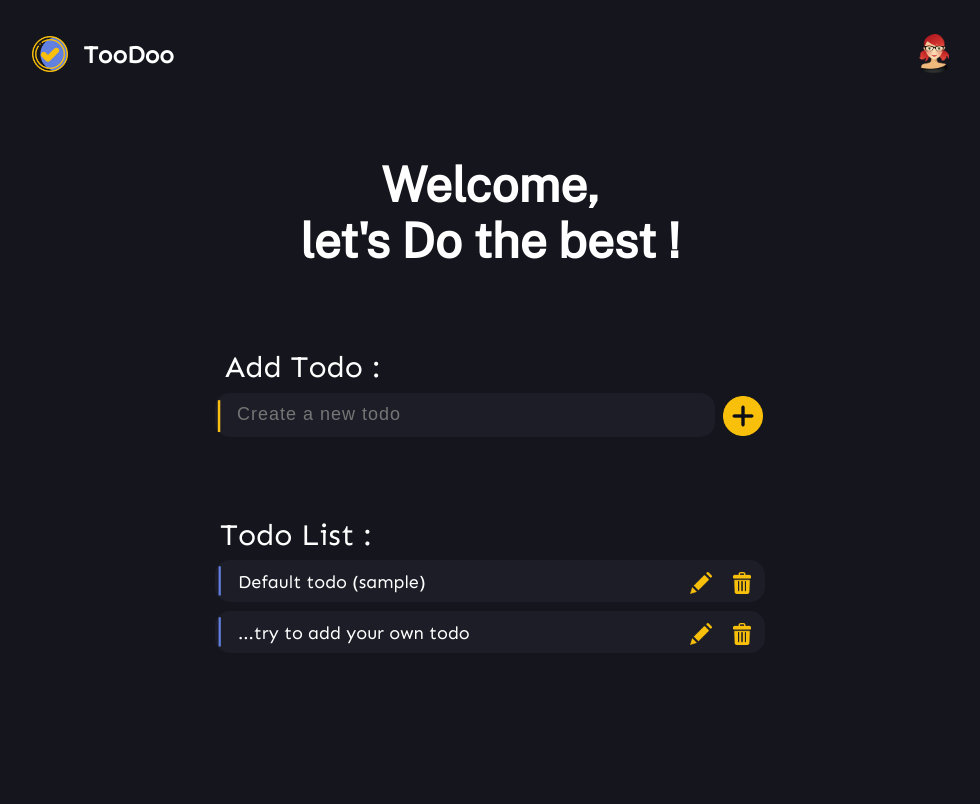
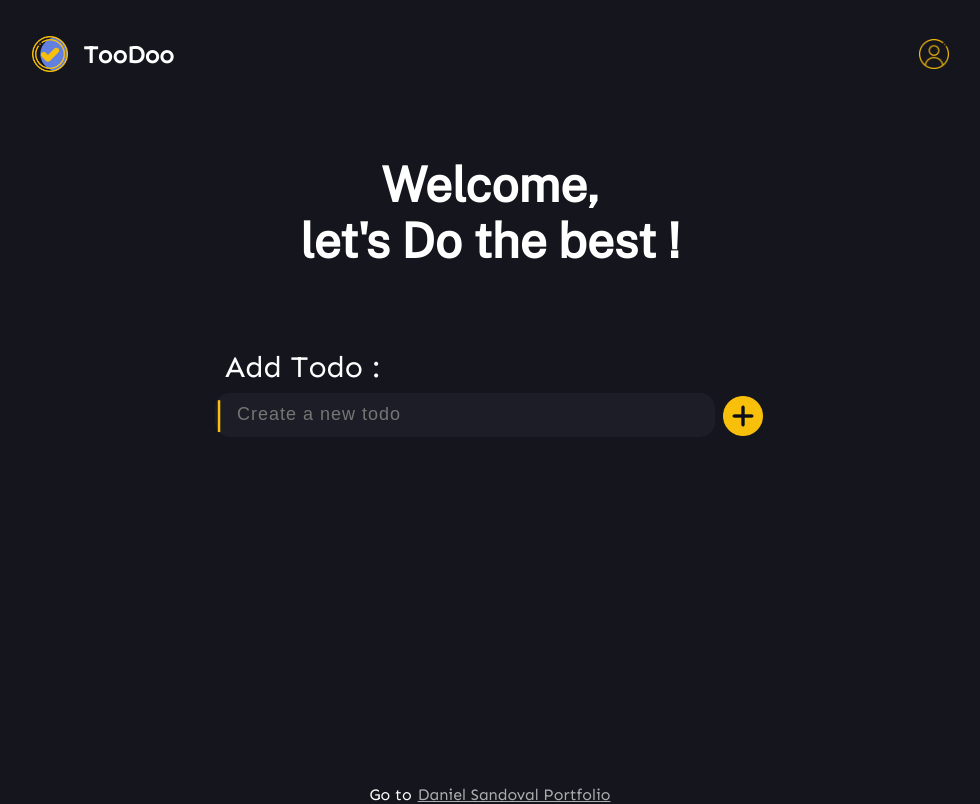
Before and after one commit to Dan33311/todo-react-app, a React (Create React App) app: page / in a window 1280 px wide. Shown: the top 804 px of the page, without its empty margins (150-1130 px from the left). Built offline with nearby package versions, Linux system fonts and the light colour scheme.

Commit message:
local storage works

```diff
--- a/src/App.js
+++ b/src/App.js
@@ -7,10 +7,7 @@ import "./index.css";
 
 function App() {
 
-  const [todos, setTodos] = useState([
-      { "id": "2021-08-13T01:18:00.241Z", "text": "Default todo (sample)" },
-      { "id": "2021-08-13T01:18:01.241Z", "text": "...try to add your own todo" }
-    ], () => {
+  const [todos, setTodos] = useState(() => {
     let savedTodos = localStorage.getItem("todos")
     if (savedTodos) {
       return JSON.parse(savedTodos);
@@ -78,7 +75,8 @@ function App() {
             onAddFormSubmit={handleFormSubmit}
             onAddInputChange={handleInputChange}
           />
-          <h2 className="todo-list-title">Todo List : </h2>
+          <h2 className="todo-list-title">{ todos[0] ? `Todo List :` : '' } </h2>
+          {/* <h2 className="todo-list-title">Todo List : </h2> */}
           <ul className="todo-list">
             {todos.map((todo) => (
               <TodoItem
--- a/src/Navbar.js
+++ b/src/Navbar.js
@@ -1,5 +1,5 @@
 import logo from "./images/logo.png";
-import avatar from "./images/female-avatar.png";
+import avatar from "./images/user.png";
 
 const Navbar = () => {
   return (
--- a/src/index.css
+++ b/src/index.css
@@ -34,7 +34,7 @@ body {
 }
 .navbar .user img {
   width: 30px;
-  height: 40px;
+  height: 30px;
   cursor: pointer;
 }
 .navbar a {
```
Also changed, not shown: src/images/user.png (added).
